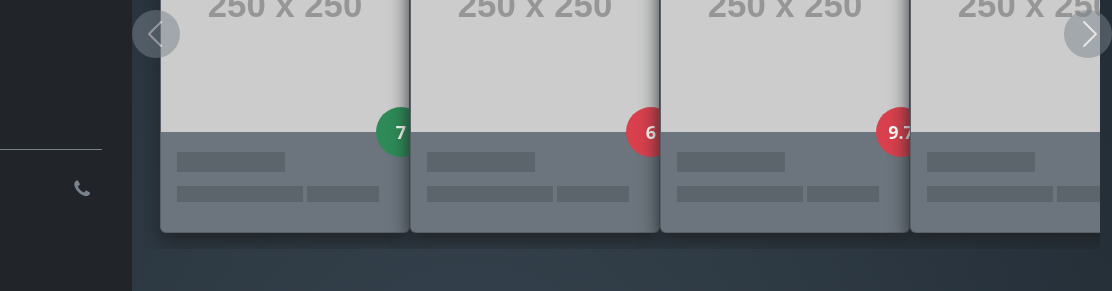
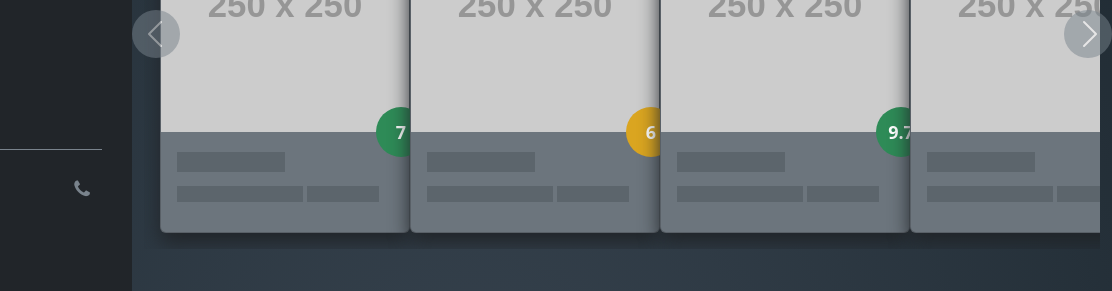
Before and after one commit to u77dev/k1n0, a plain HTML site: page index.html in a window 1280 px wide. Shown: the part 357-648 px from the top of the page, 168-1280 px from the left. Drawn offline with Linux system fonts and the light colour scheme; placeholder pictures from the web are drawn by us.

Commit message:
K1N-21 Реализовал проверку значений бейджов

```diff
--- a/css/style.css
+++ b/css/style.css
@@ -119,11 +119,15 @@ body {
     font-size: 18px;
 }
 
-.k-badge-color {
+.k-badge-red {
     background-color: #d9404d;
 }
 .k-badge-green {
     background-color: seagreen;
+}
+
+.k-badge-yellow {
+    background-color: goldenrod;
 }
 
 /*Sidebar*/
--- a/js/badgeColor.js
+++ b/js/badgeColor.js
@@ -1,5 +1,11 @@
-let badge = document.querySelector('.badge').innerHTML;
-let colorBadge = document.querySelector('.k-badge-color')
-if (badge >= 7 ) {
-    colorBadge.classList.add('k-badge-green');
-}
+let badges = document.querySelectorAll('.badge');
+
+badges.forEach(function(badge) {
+    if (badge.innerHTML >= 7 ) {
+        badge.classList.add('k-badge-green');
+    } else if (badge.innerHTML >= 6) {
+        badge.classList.add('k-badge-yellow');
+    } else {
+        badge.classList.add('k-badge-red');
+    }
+})
--- a/js/carouselScroll.js
+++ b/js/carouselScroll.js
@@ -10,7 +10,7 @@ rightBtn.addEventListener("click", (qualifiedName, value)=> {
         rightBtn.setAttribute('disabled', value);
         setTimeout(function () {
                 rightBtn.removeAttribute('disabled')
-        }, 500);
+        }, 300);
 });
 
 leftBtn.addEventListener("click", (qualifiedName, value)=> {
@@ -19,7 +19,7 @@ leftBtn.addEventListener("click", (qualifiedName, value)=> {
         leftBtn.setAttribute('disabled', value);
         setTimeout(function () {
                 leftBtn.removeAttribute('disabled')
-        }, 500);
+        }, 300);
 });
 
 
@@ -33,7 +33,7 @@ rightBtn1.addEventListener("click", (qualifiedName, value)=> {
         rightBtn1.setAttribute('disabled', value);
         setTimeout(function () {
                 rightBtn1.removeAttribute('disabled')
-        }, 500)
+        }, 300)
 });
 
 leftBtn1.addEventListener("click", (qualifiedName, value)=> {
@@ -42,7 +42,7 @@ leftBtn1.addEventListener("click", (qualifiedName, value)=> {
         leftBtn1.setAttribute('disabled', value);
         setTimeout(function () {
                 leftBtn1.removeAttribute('disabled')
-        }, 500);
+        }, 300);
 });
 
 
```
